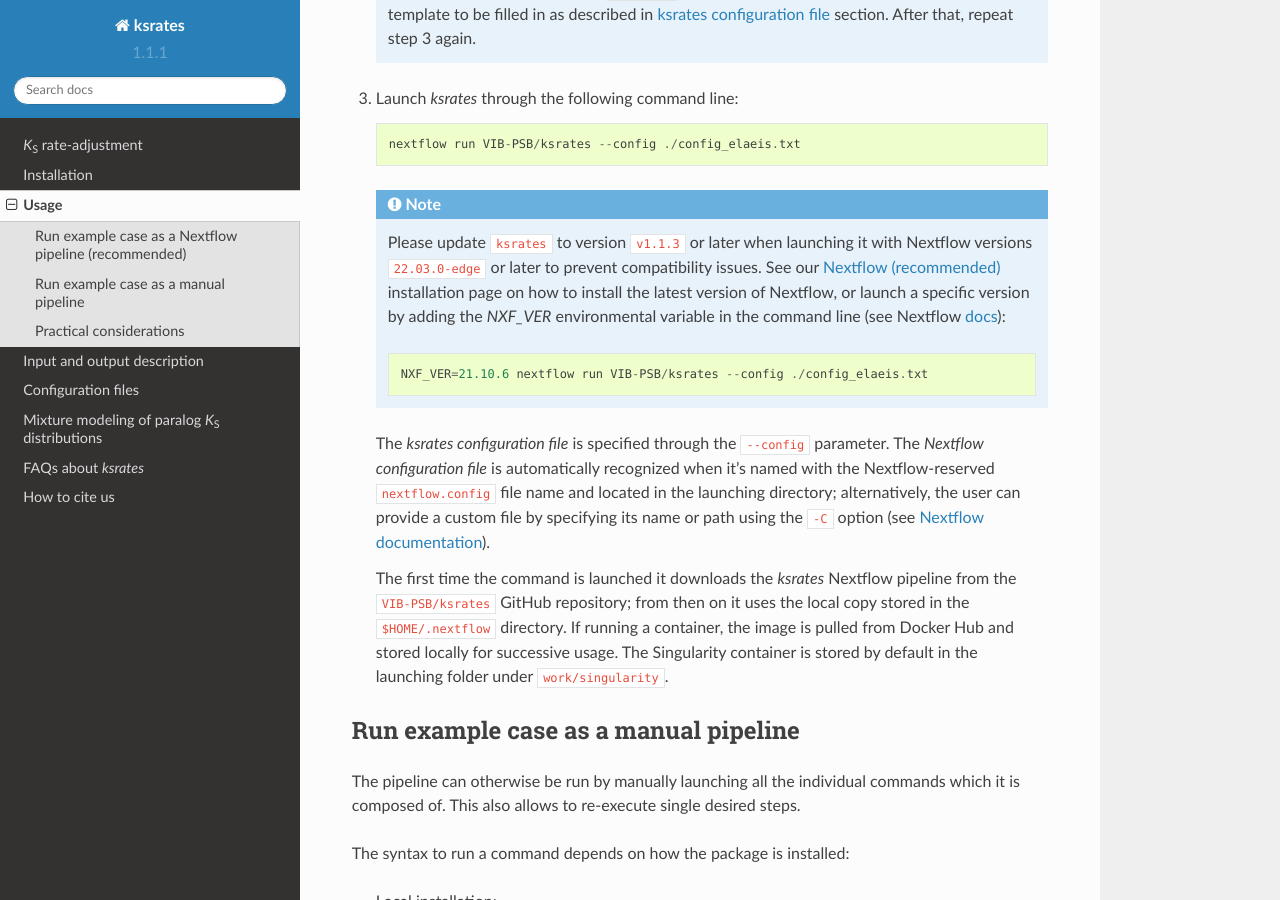
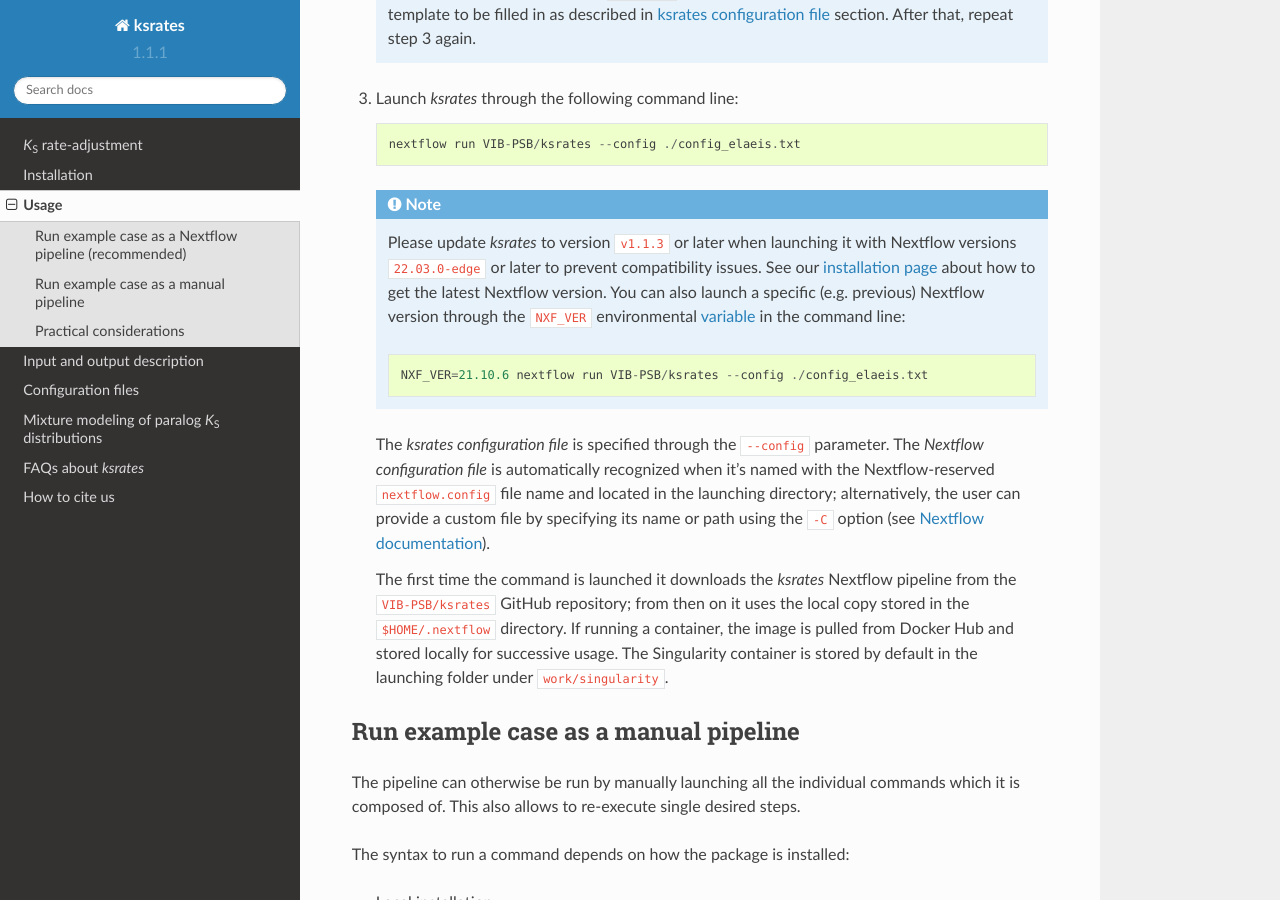
Before and after one commit to VIB-PSB/ksrates, a Sphinx documentation site: the page built from doc/source/usage.rst, in a window 1280 px wide and 900 px high, scrolled down 1149 px. Built offline with Sphinx 7.4.7 and the Read the Docs theme 2.0.0, drawn with Linux system fonts in a browser that asks for light colours.

Commit message:
Fix style and ref links

```diff
--- a/doc/source/installation.rst
+++ b/doc/source/installation.rst
@@ -35,7 +35,7 @@
     This creates the ``nextflow`` executable file in the current directory.
 
 .. note::
-   ``ksrates``'s Nextflow pipeline is written using the older DSL1 syntax, which will be `removed <https://www.nextflow.io/blog/2022/evolution-of-nextflow-runtime.html>`__ after Nextflow version ``22.10.x`` in favor of DSL2. Using Nextflow version ``22.03.0-edge`` or later will require the use of ``ksrates`` version ``v1.1.3`` or later. We will do our best to preserve compatibility with future Nextflow versions.
+   `ksrates`'s Nextflow pipeline is written using the older DSL1 syntax, which will be `removed <https://www.nextflow.io/blog/2022/evolution-of-nextflow-runtime.html>`__ after Nextflow version ``22.10.x`` in favor of DSL2. Using Nextflow version ``22.03.0-edge`` or later will require the use of `ksrates` version ``v1.1.3`` or later. We will do our best to preserve compatibility with future Nextflow versions.
 
 *   Optionally make the ``nextflow`` executable accessible by your ``$PATH`` variable, for example by moving it::
 
--- a/doc/source/usage.rst
+++ b/doc/source/usage.rst
@@ -37,7 +37,7 @@
         nextflow run VIB-PSB/ksrates --config ./config_elaeis.txt
 
     .. note::
-       Please update ``ksrates`` to version ``v1.1.3`` or later when launching it with Nextflow versions ``22.03.0-edge`` or later to prevent compatibility issues. See our :ref:`install_nextflow` installation page on how to install the latest version of Nextflow, or launch a specific version by adding the `NXF_VER` environmental variable in the command line (see Nextflow `docs <https://www.nextflow.io/docs/latest/getstarted.html#updates>`__)::
+       Please update `ksrates` to version ``v1.1.3`` or later when launching it with Nextflow versions ``22.03.0-edge`` or later to prevent compatibility issues. See our :ref:`installation page <install_nextflow>` about how to get the latest Nextflow version. You can also launch a specific (e.g. previous) Nextflow version through the ``NXF_VER`` environmental `variable <https://www.nextflow.io/docs/latest/getstarted.html#updates>`__ in the command line::
 
             NXF_VER=21.10.6 nextflow run VIB-PSB/ksrates --config ./config_elaeis.txt
 
```
